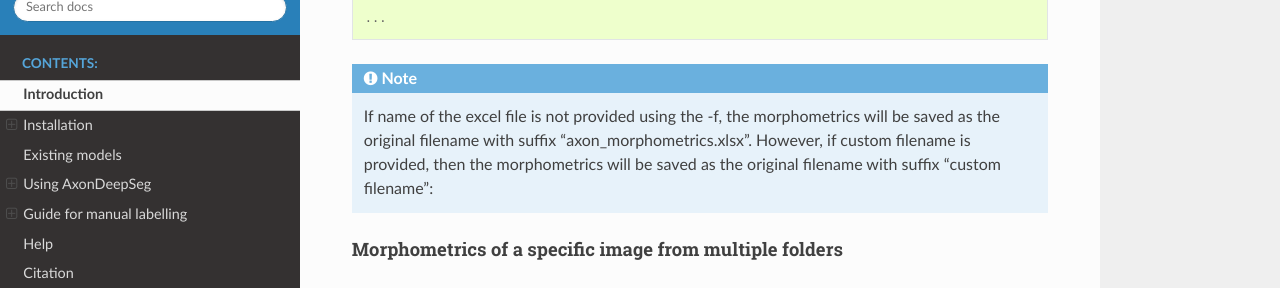
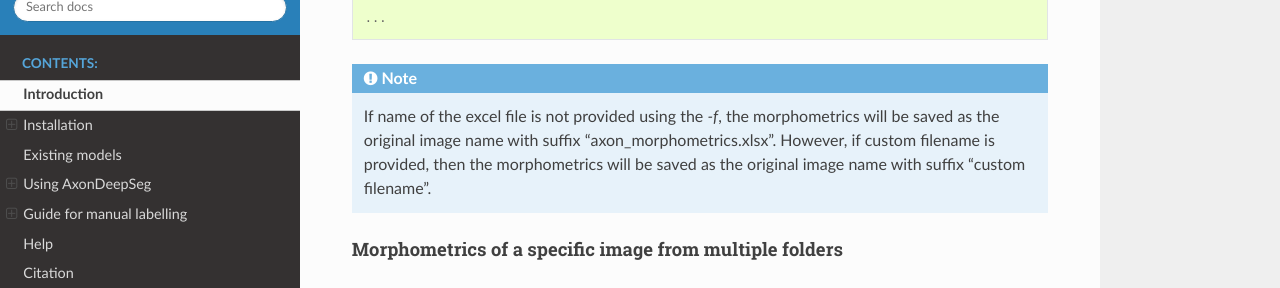
Before and after one commit to axondeepseg/axondeepseg, a Sphinx documentation site: the page built from docs/source/documentation.rst, in a window 1280 px wide and 900 px high, scrolled down 11320 px. Shown: the part 151-439 px from the top of the window. Built offline with Sphinx 7.4.7 and the Read the Docs theme 2.0.0, drawn with Linux system fonts in a browser that asks for light colours.

Commit message:
Docs:Update note

```diff
--- a/docs/source/documentation.rst
+++ b/docs/source/documentation.rst
@@ -340,7 +340,7 @@
 
     ...
 
-.. NOTE :: If name of the excel file is not provided using the -f, the morphometrics will be saved as the original filename with suffix "axon_morphometrics.xlsx". However, if custom filename is provided, then the morphometrics will be saved as the original filename with suffix "custom filename":
+.. NOTE :: If name of the excel file is not provided using the `-f`, the morphometrics will be saved as the original image name with suffix "axon_morphometrics.xlsx". However, if custom filename is provided, then the morphometrics will be saved as the original image name with suffix "custom filename".
    ::
 
 Morphometrics of a specific image from multiple folders
```
